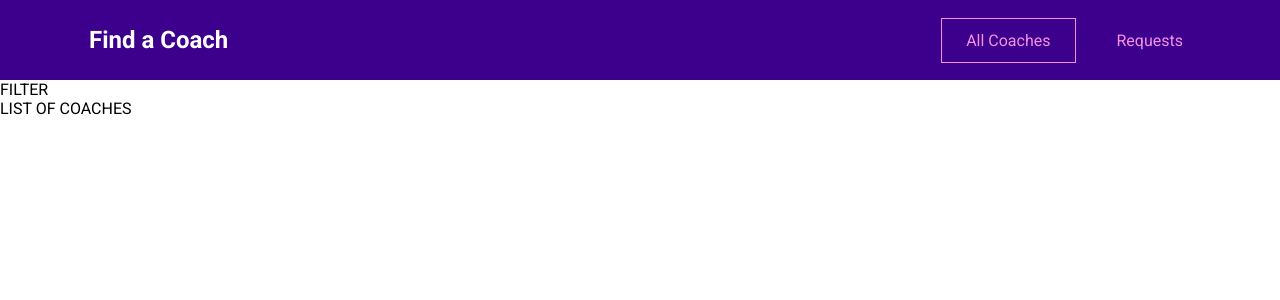
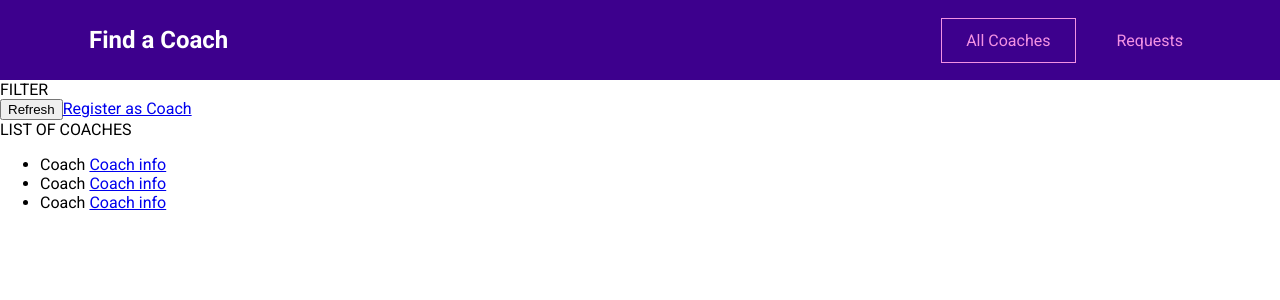
Before and after one commit to mengmeiying/find-a-coach, a Vue app: page /coaches in a window 1280 px wide. Shown: the top 300 px of the page. Built offline with nearby package versions, Linux system fonts and the light colour scheme.

Commit message:
added more router links

```diff
--- a/src/pages/coaches/CoachDetail.vue
+++ b/src/pages/coaches/CoachDetail.vue
@@ -1,3 +1,5 @@
 <template>
   <h1>Coach item</h1>
+  <router-view></router-view>
+  <router-link to="/coaches/c1/contact">Contact</router-link>
 </template>
--- a/src/pages/coaches/CoachesList.vue
+++ b/src/pages/coaches/CoachesList.vue
@@ -3,6 +3,21 @@
     FILTER
   </section>
   <section>
+    <div class="controls">
+      <button>Refresh</button>
+      <router-link to="/register">Register as Coach</router-link>
+    </div>
     LIST OF COACHES
+    <ul>
+      <li>Coach
+        <router-link to="/coaches/c1">Coach info</router-link>
+      </li>
+      <li>Coach
+        <router-link to="/coaches/c1">Coach info</router-link>
+      </li>
+      <li>Coach
+        <router-link to="/coaches/c1">Coach info</router-link>
+      </li>
+    </ul>
   </section>
 </template>
```
